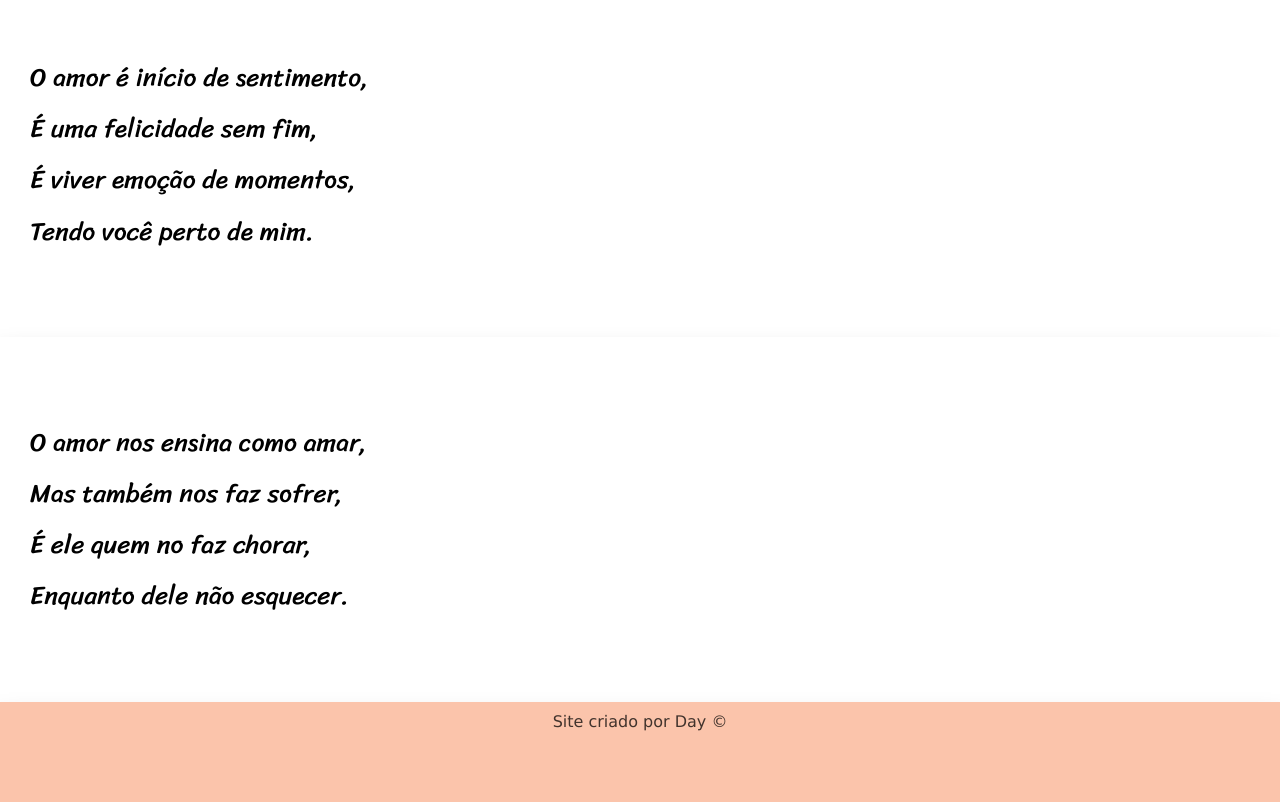
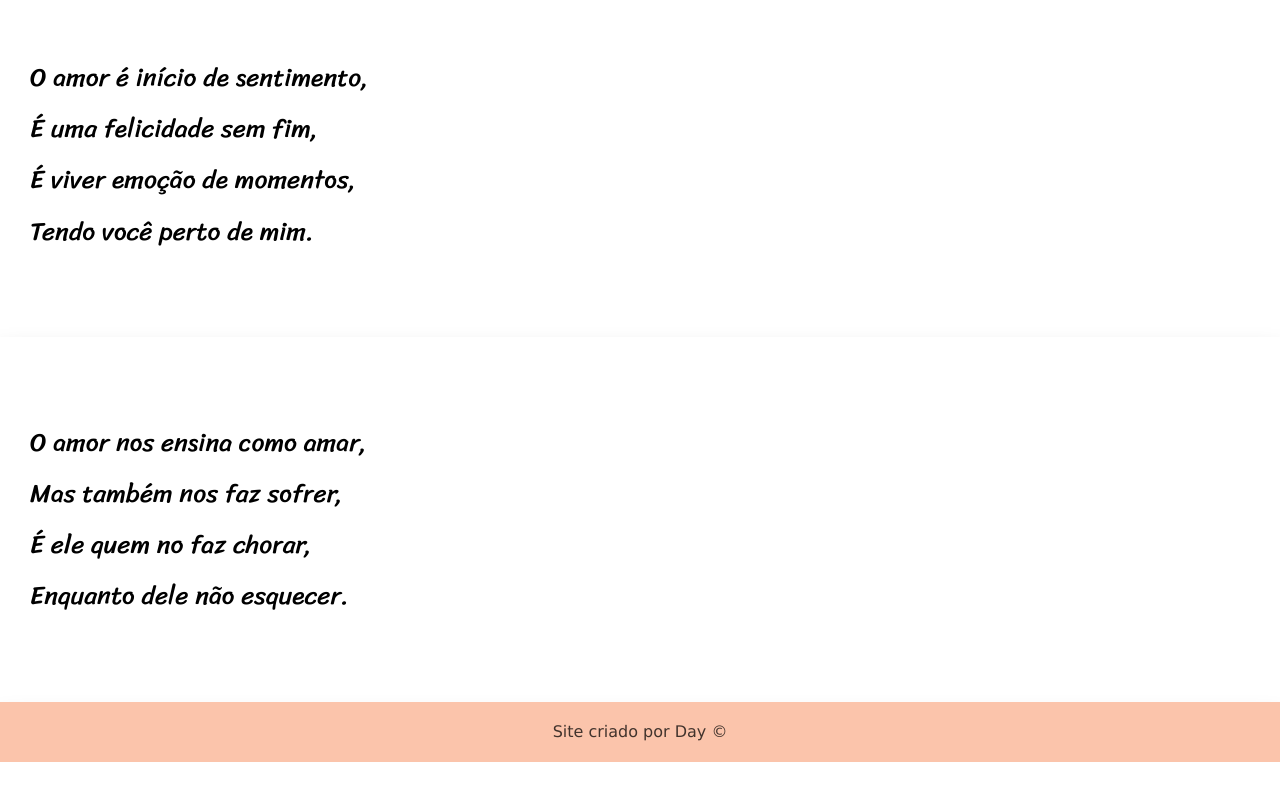
Before and after one commit to DaianeKelly/parallax-and-portfolio, a plain HTML site: page index.html in a window 1280 px wide. Shown: the part 2061-2863 px from the top of the page. After the commit the page ends 2823 px from the top, so only its background shows below. Drawn offline with Linux system fonts and the light colour scheme.

Commit message:
altura e centralizei

```diff
--- a/estilo/style.css
+++ b/estilo/style.css
@@ -94,7 +94,10 @@ footer {
   box-shadow: 0px 20px 25px 0px rgba(0, 0, 0, 0.342);
   color: rgba(0, 0, 0, 0.74);
   text-align: center;
+  display: flex;
+  justify-content: center;
+  align-items: center;
   padding: 10px;
-  height: 10vh;
+  height: 5vh;
   max-width: 1280px;
 }
```
